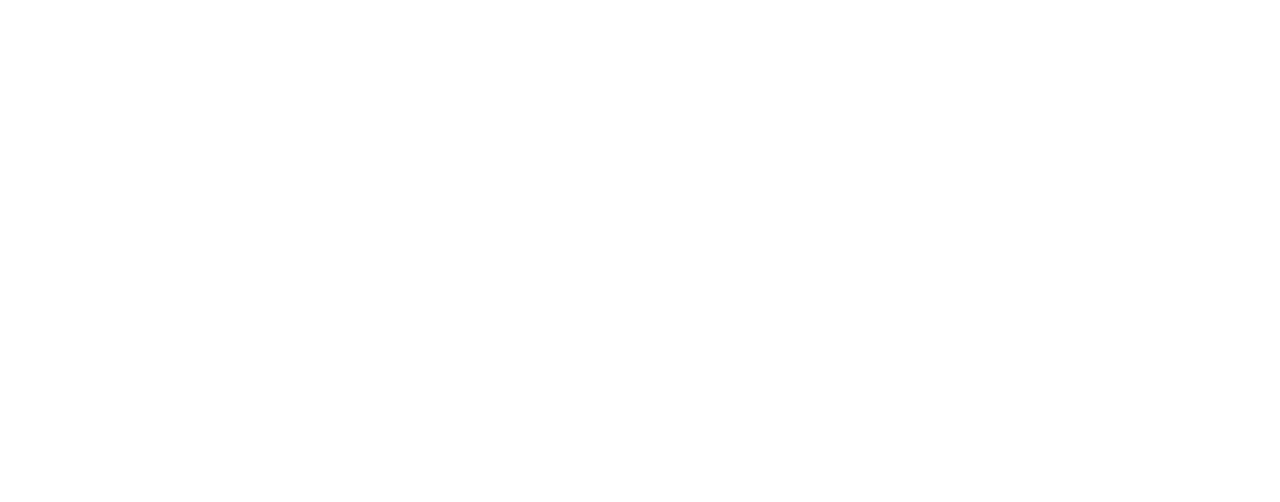
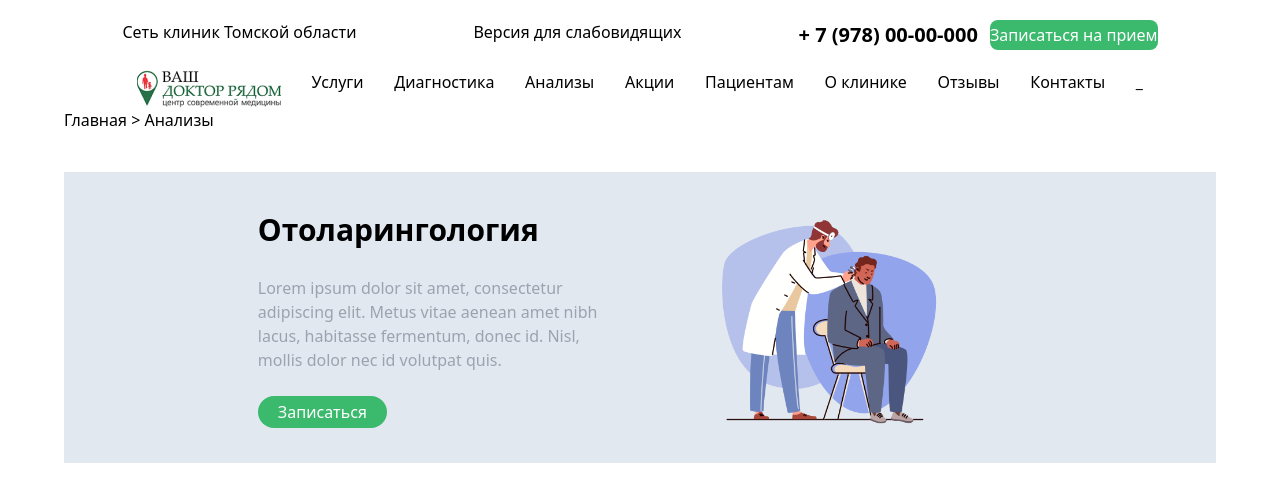
Before and after one commit to Azamjon09/exsem, a website: page src/index1.html in a window 1280 px wide. Drawn offline with Linux system fonts and the light colour scheme.

Commit message:
start sec2

```diff
--- a/src/index1.html
+++ b/src/index1.html
@@ -6,6 +6,49 @@
   <link href="./output.css" rel="stylesheet">
 </head>
 <body>
+    <nav class="w-[90%] m-auto justify-evenly  mt-5 lg:block hidden">
+        <ul class="flex justify-around">
+            <li>Сеть клиник Томской области</li>
+            <li>Версия для слабовидящих</li>
+            <div class="flex gap-3">
+                <h1 class="text-[20px] font-semibold">+ 7 (978) 00-00-000</h1>
+                <button class="rounded-lg bg-[#3BB96D] text-white px-[20]">Записаться на прием</button>
+            </div>
+        </ul>
+    </nav>
+    <nav class="w-[90%] m-auto justify-evenly  mt-5">
 
+        <ul class="lg:flex justify-around w-[90%] hidden  m-auto ">
+            <img src="./imgho/image 1 (1).png" alt="">
+            <li class=" hidden">Врачи</li>
+            <li lass="lg:block hidden">Услуги</li>
+            <li lass="lg:block hidden">Диагностика</li>
+            <li lass="lg:block hidden">Анализы</li>
+            <li lass="lg:block hidden">Акции</li>
+            <li lass="lg:block hidden">Пациентам</li>
+            <li lass="lg:block hidden">О клинике</li>
+            <li lass="lg:block hidden">Отзывы</li>
+            <li lass="lg:block hidden">Контакты</li>
+            <p>_
+
+
+            </p>
+          </ul>
+        <span class="ml-30">Главная > Анализы</span>
+    </nav>
+    <section class="w-[90%] m-auto bg-slate-200 py-4 px-[30px] mt-10">
+<article class="w-[70%] m-auto lg:flex gap-6  items-center ">
+    <aside class="w-[90%]">
+        <h1 class="text-[30px] font-semibold">Отоларингология</h1>
+        <br>
+        <p class="text-gray-400">Lorem ipsum dolor sit amet, consectetur adipiscing elit. Metus vitae aenean amet nibh lacus, habitasse fermentum, donec id. Nisl, mollis dolor nec id volutpat quis. </p>
+        <br>
+         <button class="rounded-2xl bg-[#3BB96D] text-white px-[20px] py-1">Записаться</button>
+    </aside>
+    <aside class="w-[100%]">
+        <img src="./imgho/Frame (45).png" alt="">
+    </aside>
+</article>
+    </section>
 </body>
 </html>
```
Also changed, not shown: src/imgho/Frame (45).png (added), src/output.css.
